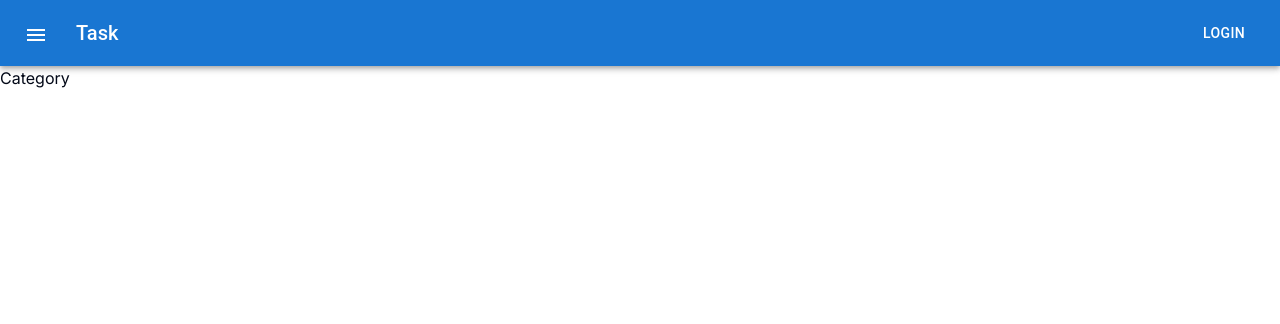
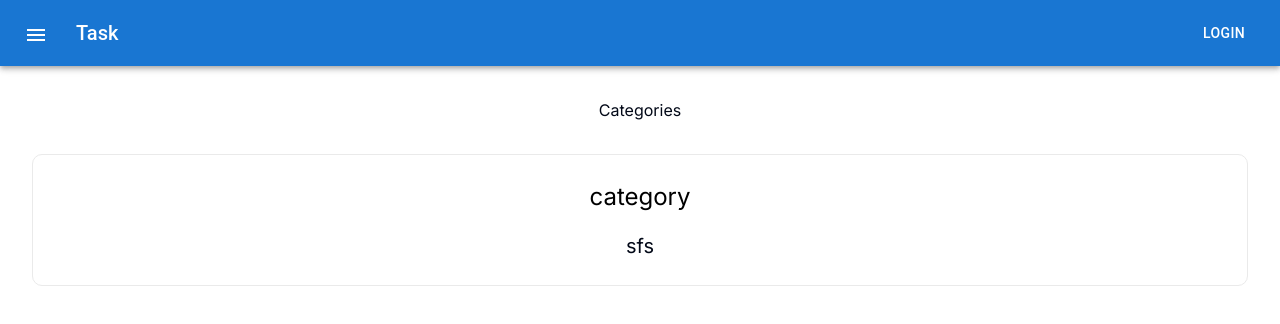
Before and after one commit to GodFather1818/AttachSQL, a Next.js app in the folder task1/: page /category in a window 1280 px wide. Shown: the top 324 px of the page. Built offline with nearby package versions, Linux system fonts and the light colour scheme.

Commit message:
category ui

```diff
--- a/task1/app/category/page.tsx
+++ b/task1/app/category/page.tsx
@@ -1,11 +1,49 @@
-import React from 'react'
+"use client"
+// pages/categories/index.js
 
-const page = () => {
+import { useState, useEffect } from 'react';
+import axios from 'axios';
+import './style.category.css'
+
+const CategoryPage = () => {
+  const [categories, setCategories] = useState([]);
+
+  // useEffect(() => {
+  //   // Fetch categories from the backend
+  //   const fetchCategories = async () => {
+  //     try {
+  //       const response = await axios.get('/api/categories'); // Adjust the endpoint as per your backend route
+  //       setCategories(response.data);
+  //     } catch (error) {
+  //       console.error('Error fetching categories:', error);
+  //     }
+  //   };
+
+  //   fetchCategories();
+  // }, []);
+
   return (
-    <div>
-      Category
+    // <div className="container">
+    //   <h1>Categories</h1>
+    //   <div className="grid">
+    //     {categories.map(category =>  (
+    //       <div key={category.id} className="card">
+    //         <h2>{category.name}||category</h2>
+    //         <p>{category.description}</p>
+    //       </div>
+    //     ))}
+    //   </div>
+    // </div>
+    <div className="container">
+      <h1>Categories</h1>
+      <div className="grid">
+          <div className="card">
+            <h2>category</h2>
+            <p>sfs</p>
+      </div>
     </div>
-  )
-}
+    </div>
+  );
+};
 
-export default page
+export default CategoryPage;
--- /dev/null
+++ b/task1/app/category/style.category.css
@@ -0,0 +1,45 @@
+/* styles/Category.module.css */
+
+.container {
+    padding: 2rem;
+  }
+
+  h1 {
+    text-align: center;
+    margin-bottom: 2rem;
+  }
+
+  .grid {
+    display: grid;
+    grid-template-columns: repeat(auto-fit, minmax(200px, 1fr));
+    gap: 2rem;
+  }
+
+  .card {
+    padding: 1.5rem;
+    text-align: center;
+    color: inherit;
+    text-decoration: none;
+    border: 1px solid #eaeaea;
+    border-radius: 10px;
+    transition: color 0.15s ease, border-color 0.15s ease;
+  }
+
+  .card:hover,
+  .card:focus,
+  .card:active {
+    color: #0070f3;
+    border-color: #0070f3;
+  }
+
+  .card h2 {
+    margin: 0 0 1rem 0;
+    font-size: 1.5rem;
+    color: black;
+  }
+
+  .card p {
+    margin: 0;
+    font-size: 1.25rem;
+    line-height: 1.5;
+  }
--- a/task1/package.json
+++ b/task1/package.json
@@ -15,6 +15,7 @@
     "@mui/material": "^5.16.6",
     "@radix-ui/react-dialog": "^1.1.1",
     "@radix-ui/react-navigation-menu": "^1.2.0",
+    "axios": "^1.7.3",
     "class-variance-authority": "^0.7.0",
     "clsx": "^2.1.1",
     "lucide-react": "^0.417.0",
```
Also changed, not shown: 1 other file (tests, documents, lock files or other folders).
